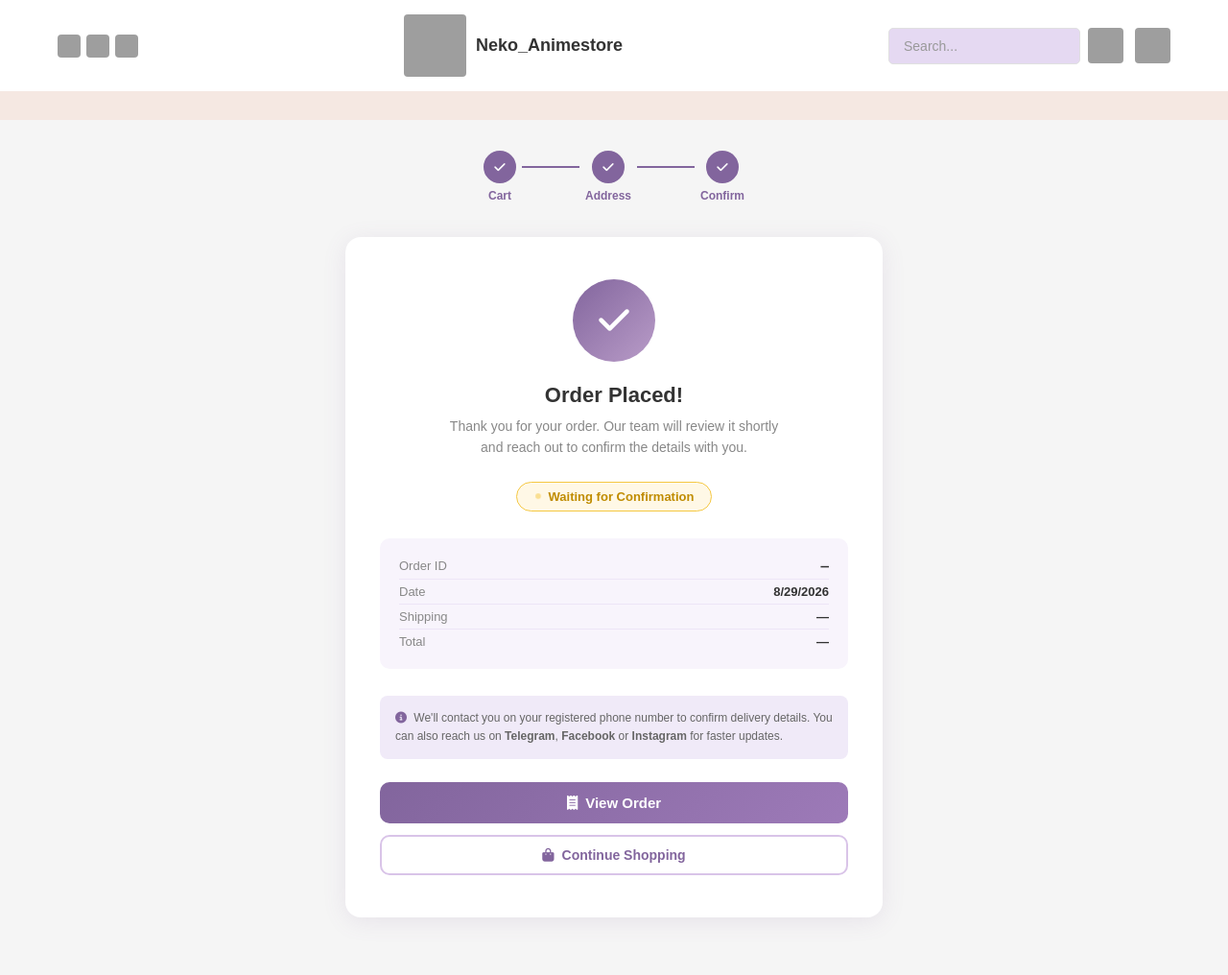
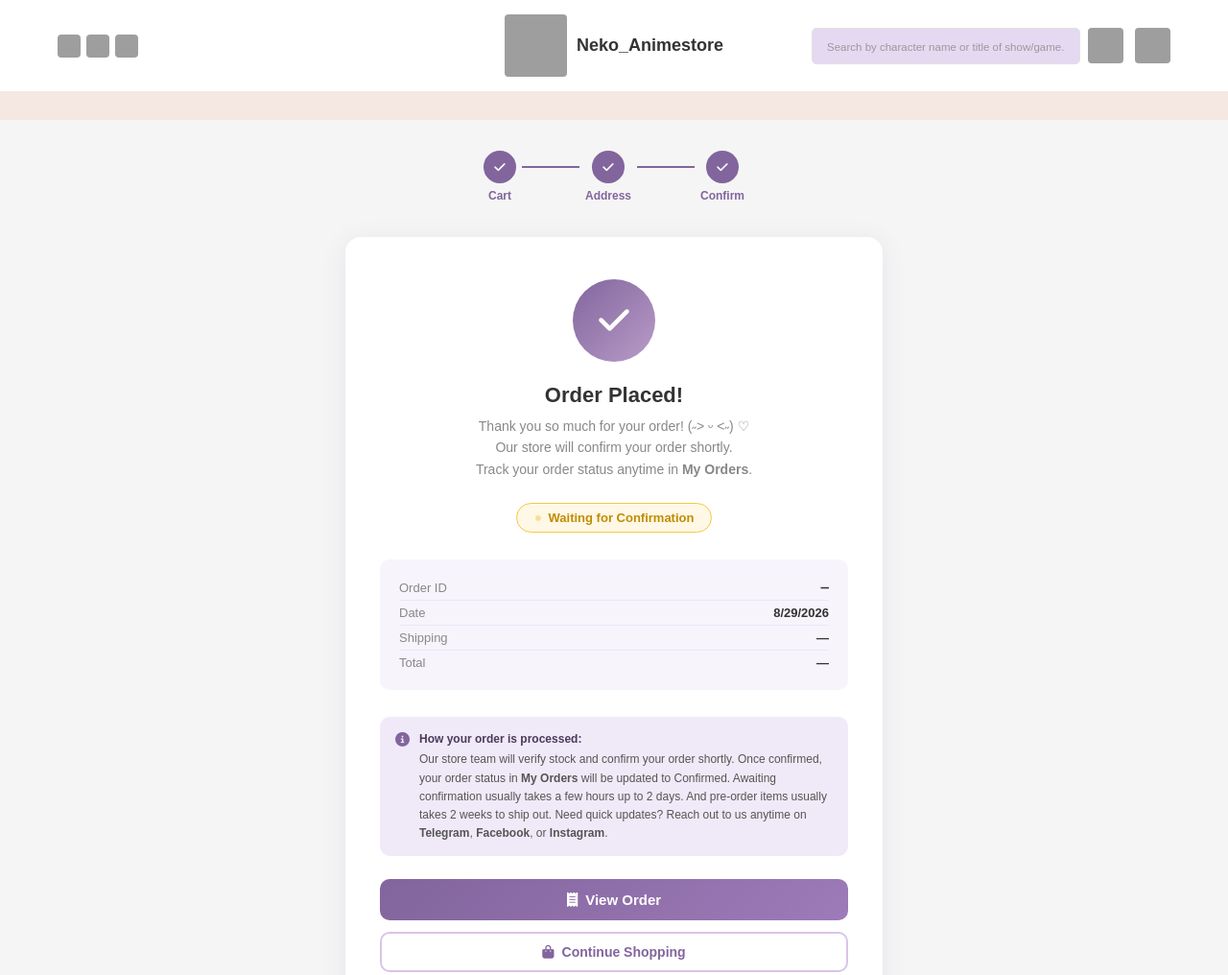
Before and after one commit to Chhengkimter/nekoanimestorekh, a website: page client/pages/confirmation.html in a window 1280 px wide. Shown: the top 1016 px of the page at 96% size. Drawn offline with Linux system fonts and the light colour scheme; no server answers; grey boxes are pictures that could not be loaded.

Commit message:
update confrimation page

```diff
--- a/client/css/address.css
+++ b/client/css/address.css
@@ -12,21 +12,21 @@ body { font-family: Arial, sans-serif; background: #f5f5f5; }
    ===================== */
 .header { background: white; box-shadow: 0 1px 4px rgba(0,0,0,0.07); }
 .header-top { padding: 15px 0; }
-.header-flex { display: flex; justify-content: space-between; align-items: center; gap: 15px; }
+.header-flex { display: grid; grid-template-columns: 1fr auto 1fr; align-items: center; gap: 15px; }
 
 .header-socials { display: flex; gap: 6px; flex-shrink: 0; }
 .header-socials a { display: flex; align-items: center; text-decoration: none; transition: transform .2s; }
 .header-socials a:hover { transform: scale(1.1); }
 .header-socials img { width: 24px; height: 24px; object-fit: cover; border-radius: 4px; }
 
-.logo-section { display: flex; align-items: center; gap: 10px; flex: 1; justify-content: center; }
+.logo-section { display: flex; align-items: center; gap: 10px; justify-content: center; }
 .logo-section a { text-decoration: none; display: flex; align-items: center; gap: 10px; }
 .logo-img { width: 65px; height: 65px; object-fit: cover; border-radius: 4px; mix-blend-mode: multiply; }
 .logo-text { font-size: 18px; font-weight: bold; color: #333; white-space: nowrap; }
 
-.right-section { display: flex; align-items: center; gap: 8px; flex-shrink: 0; }
-.search-box input { width: 200px; padding: 10px 15px; border: 1px solid #e0e0e0; border-radius: 5px; font-size: 14px; background-color: #E5D9F2; color: #333; }
-.search-box input::placeholder { color: #999; }
+.right-section { display: flex; align-items: center; gap: 8px; justify-self: end; }
+.search-box input { width: 280px; padding: 10px 15px; border: 1px solid #e0e0e0; border-radius: 5px; font-size: 14px; background-color: #E5D9F2; color: #333; }
+.search-box input::placeholder { color: #999; font-size: 11.5px; }
 
 .header-icons { display: flex; gap: 12px; flex-shrink: 0; }
 .icon-link { display: flex; align-items: center; text-decoration: none; transition: transform .2s; }
--- a/client/css/cart.css
+++ b/client/css/cart.css
@@ -21,8 +21,8 @@ body {
 .header-top { padding: 15px 0; }
 
 .header-flex {
-    display: flex;
-    justify-content: space-between;
+    display: grid;
+    grid-template-columns: 1fr auto 1fr;
     align-items: center;
     gap: 15px;
 }
@@ -32,14 +32,14 @@ body {
 .header-socials a:hover { transform: scale(1.1); }
 .header-socials img { width: 24px; height: 24px; object-fit: cover; border-radius: 4px; }
 
-.logo-section { display: flex; align-items: center; gap: 10px; flex-shrink: 0; flex: 1; justify-content: center; }
+.logo-section { display: flex; align-items: center; gap: 10px; justify-content: center; }
 .logo-section a { text-decoration: none; display: flex; align-items: center; gap: 10px; }
 .logo-img { width: 65px; height: 65px; object-fit: cover; border-radius: 4px; }
 .logo-text { font-size: 18px; font-weight: bold; color: #333; white-space: nowrap; }
 
-.right-section { display: flex; align-items: center; gap: 8px; flex-shrink: 0; }
-.search-box input { width: 200px; padding: 10px 15px; border: 1px solid #e0e0e0; border-radius: 5px; font-size: 14px; background-color: #E5D9F2; color: #333; }
-.search-box input::placeholder { color: #999; }
+.right-section { display: flex; align-items: center; gap: 8px; justify-self: end; }
+.search-box input { width: 280px; padding: 10px 15px; border: 1px solid #e0e0e0; border-radius: 5px; font-size: 14px; background-color: #E5D9F2; color: #333; }
+.search-box input::placeholder { color: #999; font-size: 11.5px; }
 
 .header-icons { display: flex; gap: 12px; flex-shrink: 0; }
 .icon-link { display: flex; align-items: center; justify-content: center; text-decoration: none; transition: transform 0.2s; }
--- a/client/css/confirmation.css
+++ b/client/css/confirmation.css
@@ -6,18 +6,18 @@ body { font-family: Arial, sans-serif; background: #f5f5f5; }
 /* ── HEADER ── */
 .header { background: white; box-shadow: 0 1px 4px rgba(0,0,0,0.07); }
 .header-top { padding: 15px 0; }
-.header-flex { display: flex; justify-content: space-between; align-items: center; gap: 15px; }
+.header-flex { display: grid; grid-template-columns: 1fr auto 1fr; align-items: center; gap: 15px; }
 .header-socials { display: flex; gap: 6px; flex-shrink: 0; }
 .header-socials a { display: flex; align-items: center; text-decoration: none; transition: transform .2s; }
 .header-socials a:hover { transform: scale(1.1); }
 .header-socials img { width: 24px; height: 24px; object-fit: cover; border-radius: 4px; }
-.logo-section { display: flex; align-items: center; gap: 10px; flex: 1; justify-content: center; }
+.logo-section { display: flex; align-items: center; gap: 10px; justify-content: center; }
 .logo-section a { text-decoration: none; display: flex; align-items: center; gap: 10px; }
 .logo-img { width: 65px; height: 65px; object-fit: cover; border-radius: 4px; }
 .logo-text { font-size: 18px; font-weight: bold; color: #333; }
-.right-section { display: flex; align-items: center; gap: 8px; flex-shrink: 0; }
-.search-box input { width: 200px; padding: 10px 15px; border: 1px solid #e0e0e0; border-radius: 5px; font-size: 14px; background-color: #E5D9F2; }
-.search-box input::placeholder { color: #999; }
+.right-section { display: flex; align-items: center; gap: 8px; justify-self: end; }
+.search-box input { width: 280px; padding: 10px 15px; border: 1px solid #e0e0e0; border-radius: 5px; font-size: 14px; background-color: #E5D9F2; }
+.search-box input::placeholder { color: #999; font-size: 11.5px; }
 .header-icons { display: flex; gap: 12px; }
 .icon-link { display: flex; align-items: center; text-decoration: none; transition: transform .2s; }
 .icon-link:hover { transform: scale(1.1); }
@@ -230,14 +230,17 @@ body { font-family: Arial, sans-serif; background: #f5f5f5; }
     margin-top: 22px;
     padding: 14px 16px;
     background: #f0eaf8;
-    border-radius: 8px;
+    border-radius: 10px;
     font-size: 12px;
-    color: #666;
+    color: #555;
     line-height: 1.6;
     text-align: left;
+    display: flex;
+    align-items: flex-start;
+    gap: 10px;
 }
 
-.contact-reminder i { color: #82659D; margin-right: 4px; }
+.contact-reminder i { color: #82659D; margin-top: 2px; font-size: 15px; flex-shrink: 0; }
 
 /* ── FOOTER ── */
 .footer { background: linear-gradient(135deg, #82659D, #9d7ab8); color: white; padding: 40px 0; margin-top: 40px; }
--- a/client/css/customer.css
+++ b/client/css/customer.css
@@ -25,8 +25,8 @@ body {
 }
 
 .header-flex {
-    display: flex;
-    justify-content: space-between;
+    display: grid;
+    grid-template-columns: 1fr auto 1fr;
     align-items: center;
     gap: 15px;
 }
@@ -62,8 +62,6 @@ body {
     display: flex;
     align-items: center;
     gap: 10px;
-    flex-shrink: 0;
-    flex: 1;
     justify-content: center;
 }
 
@@ -92,7 +90,7 @@ body {
     display: flex;
     align-items: center;
     gap: 8px;
-    flex-shrink: 0;
+    justify-self: end;
 }
 
 /* SEARCH BOX */
@@ -101,7 +99,7 @@ body {
 }
 
 .search-box input {
-    width: 200px;
+    width: 280px;
     padding: 10px 15px;
     border: 1px solid #e0e0e0;
     border-radius: 5px;
@@ -112,6 +110,7 @@ body {
 
 .search-box input::placeholder {
     color: #999;
+    font-size: 11.5px;
 }
 
 /* HEADER ICONS (RIGHT) */
--- a/client/css/productpage.css
+++ b/client/css/productpage.css
@@ -31,8 +31,8 @@ body {
 }
 
 .header-flex {
-    display: flex;
-    justify-content: space-between;
+    display: grid;
+    grid-template-columns: 1fr auto 1fr;
     align-items: center;
     gap: 15px;
 }
@@ -64,8 +64,6 @@ body {
     display: flex;
     align-items: center;
     gap: 10px;
-    flex-shrink: 0;
-    flex: 1;
     justify-content: center;
 }
 
@@ -93,11 +91,11 @@ body {
     display: flex;
     align-items: center;
     gap: 8px;
-    flex-shrink: 0;
+    justify-self: end;
 }
 
 .search-box input {
-    width: 200px;
+    width: 280px;
     padding: 10px 15px;
     border: 1px solid #e0e0e0;
     border-radius: 5px;
@@ -106,7 +104,7 @@ body {
     color: #333;
 }
 
-.search-box input::placeholder { color: #999; }
+.search-box input::placeholder { color: #999; font-size: 11.5px; }
 
 .header-icons {
     display: flex;
--- a/client/js/address.js
+++ b/client/js/address.js
@@ -396,8 +396,8 @@ document.getElementById('submit-order-btn').addEventListener('click', async () =
         method: order.order?.shipping_method || shippingMethod,
         cost:   order.order?.shipping_cost   || shippingCost
       },
-      subtotal:  order.order?.subtotal || cartSubtotal,
-      total:     order.order?.total    || null,
+      subtotal:  order.order?.subtotal !== undefined && order.order?.subtotal !== null ? parseFloat(order.order.subtotal) : cartSubtotal,
+      total:     order.order?.total !== undefined && order.order?.total !== null ? parseFloat(order.order.total) : (shippingCost !== null ? (cartSubtotal + shippingCost) : null),
       items:     (order.order?.items || []).map(i => ({
         name:   i.product_name,
         image:  i.image,
--- a/client/pages/confirmation.html
+++ b/client/pages/confirmation.html
@@ -44,8 +44,9 @@
 
                 <h1 class="confirm-title">Order Placed!</h1>
                 <p class="confirm-subtitle">
-                    Thank you for your order. Our team will review it shortly<br>
-                    and reach out to confirm the details with you.
+                    Thank you so much for your order! (˶˃ ᵕ ˂˶) ♡︎<br>
+                    Our store will confirm your order shortly.<br>
+                    Track your order status anytime in <strong>My Orders</strong>.<br>
                 </p>
 
                 <!-- Status badge -->
@@ -74,17 +75,15 @@
                     </div>
                 </div>
 
-                <!-- Items preview -->
-                <div class="items-preview" id="items-preview">
-                    <p class="items-preview-title">Items in this order:</p>
-                    <div id="items-list"></div>
-                </div>
-
                 <!-- Contact reminder -->
                 <div class="contact-reminder">
                     <i class="fas fa-info-circle"></i>
-                    We'll contact you on your registered phone number to confirm delivery details.
-                    You can also reach us on <strong>Telegram</strong>, <strong>Facebook</strong> or <strong>Instagram</strong> for faster updates.
+                    <div>
+                        <strong style="color:#4a3b5c; display:block; margin-bottom:2px;">How your order is processed:</strong>
+                        Our store team will verify stock and confirm your order shortly. Once confirmed, your order status in <strong>My Orders</strong> will be updated to Confirmed.
+                        Awaiting confirmation usually takes a few hours up to 2 days. And pre-order items usually takes 2 weeks to ship out.
+                        Need quick updates? Reach out to us anytime on <strong>Telegram</strong>, <strong>Facebook</strong>, or <strong>Instagram</strong>.
+                    </div>
                 </div>
 
                 <!-- Buttons -->
--- a/client/partials/header.html
+++ b/client/partials/header.html
@@ -54,7 +54,7 @@
                     <div class="right-section">
                         <!-- Search Bar -->
                         <div class="search-box">
-                            <input type="text" placeholder="Search...">
+                            <input type="text" placeholder="Search by character name or title of show/game...">
                         </div>
 
                         <!-- Cart & User (RIGHT) -->
@@ -82,7 +82,7 @@
 
                     <!-- Search Bar (MIDDLE) -->
                     <div class="search-box-mobile">
-                        <input type="text" placeholder="Search...">
+                        <input type="text" placeholder="Search by character name or title of show/game...">
                     </div>
 
                     <!-- Cart (LEFT) & User (RIGHT) -->
```
Also changed, not shown: client/js/confirmation.js (+13 -7 lines).
